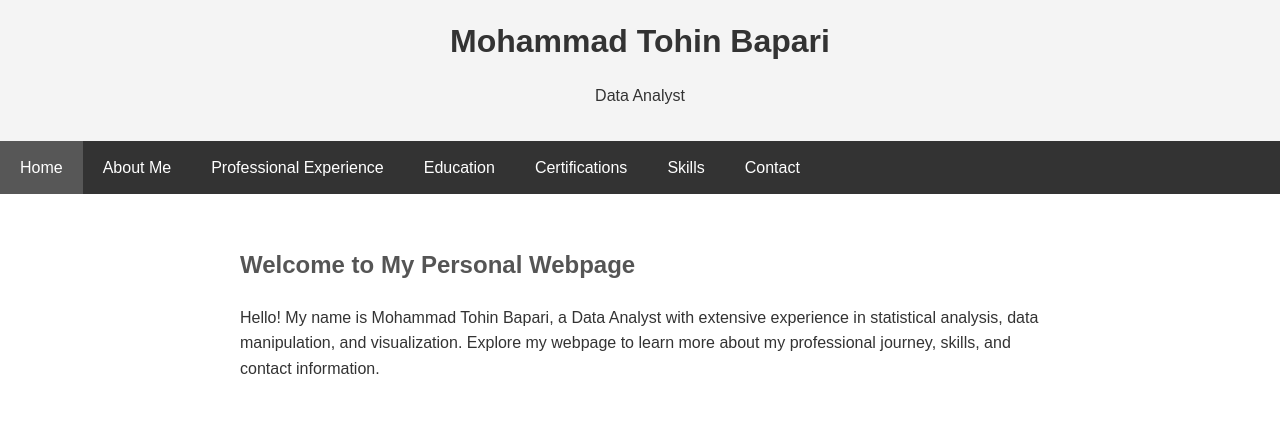
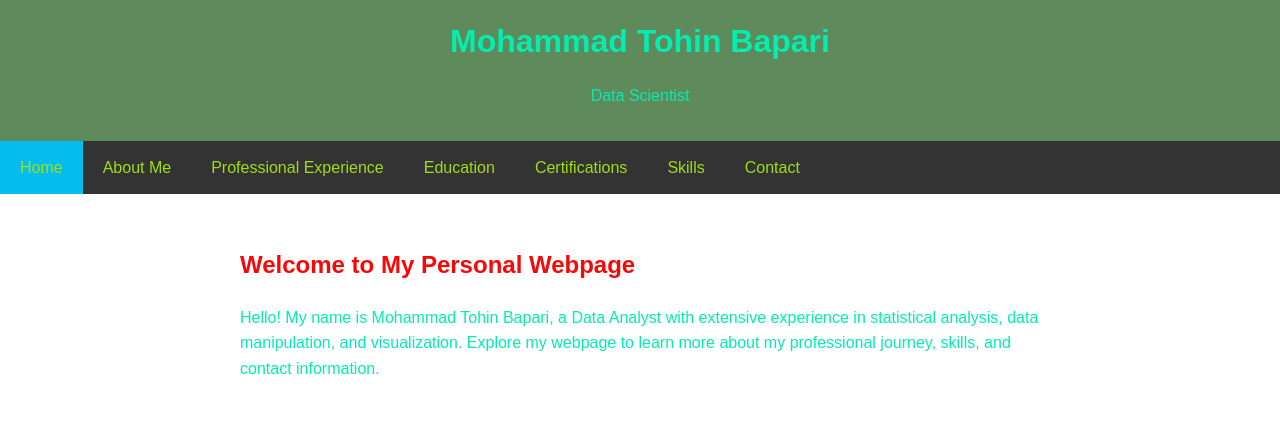
Before and after one commit to iamtohin/bapari.github.io, a plain HTML site: page index.html in a window 1280 px wide. Drawn offline with Linux system fonts and the light colour scheme.

Commit message:
Update index.html

```diff
--- a/index.html
+++ b/index.html
@@ -3,17 +3,17 @@
 <head>
     <meta charset="UTF-8">
     <meta name="viewport" content="width=device-width, initial-scale=1.0">
-    <title>Mohammad Tohin Bapari - Data Analyst</title>
+    <title>Mohammad Tohin Bapari - Data Scientist</title>
     <style>
         body {
             font-family: Arial, sans-serif;
             line-height: 1.6;
-            color: #333;
+            color: #04ecae;
             margin: 0;
             padding: 0;
         }
         header {
-            background: #f4f4f4;
+            background: #5f8a5b;
             padding: 1em 0;
             text-align: center;
         }
@@ -22,23 +22,23 @@
         }
         nav {
             background: #333;
-            color: #fff;
+            color: #fd0808;
             overflow: hidden;
         }
         nav a {
             float: left;
             display: block;
-            color: #fff;
+            color: #a0dd12;
             text-align: center;
             padding: 14px 20px;
             text-decoration: none;
         }
         nav a:hover {
-            background: #575757;
-            color: #fff;
+            background: #e4f407;
+            color: hsla(204, 47%, 64%, 0.326);
         }
         nav a.active {
-            background: #575757;
+            background: #05bcee;
         }
         section {
             padding: 2em;
@@ -46,20 +46,20 @@
             margin: 0 auto;
         }
         h2 {
-            color: #555;
+            color: #f90707;
         }
         ul {
             list-style: none;
             padding: 0;
         }
         ul li {
-            background: #f4f4f4;
+            background: #3c618b;
             margin: .5em 0;
             padding: .5em;
             border-radius: 5px;
         }
         .contact-info a {
-            color: #0066cc;
+            color: hwb(27 5% 10% / 0.751);
             text-decoration: none;
         }
         .contact-info a:hover {
@@ -77,7 +77,7 @@
 <body>
     <header>
         <h1>Mohammad Tohin Bapari</h1>
-        <p>Data Analyst</p>
+        <p>Data Scientist</p>
     </header>
     <nav>
         <a href="javascript:void(0)" class="active" onclick="loadContent('home', this)">Home</a>
```
